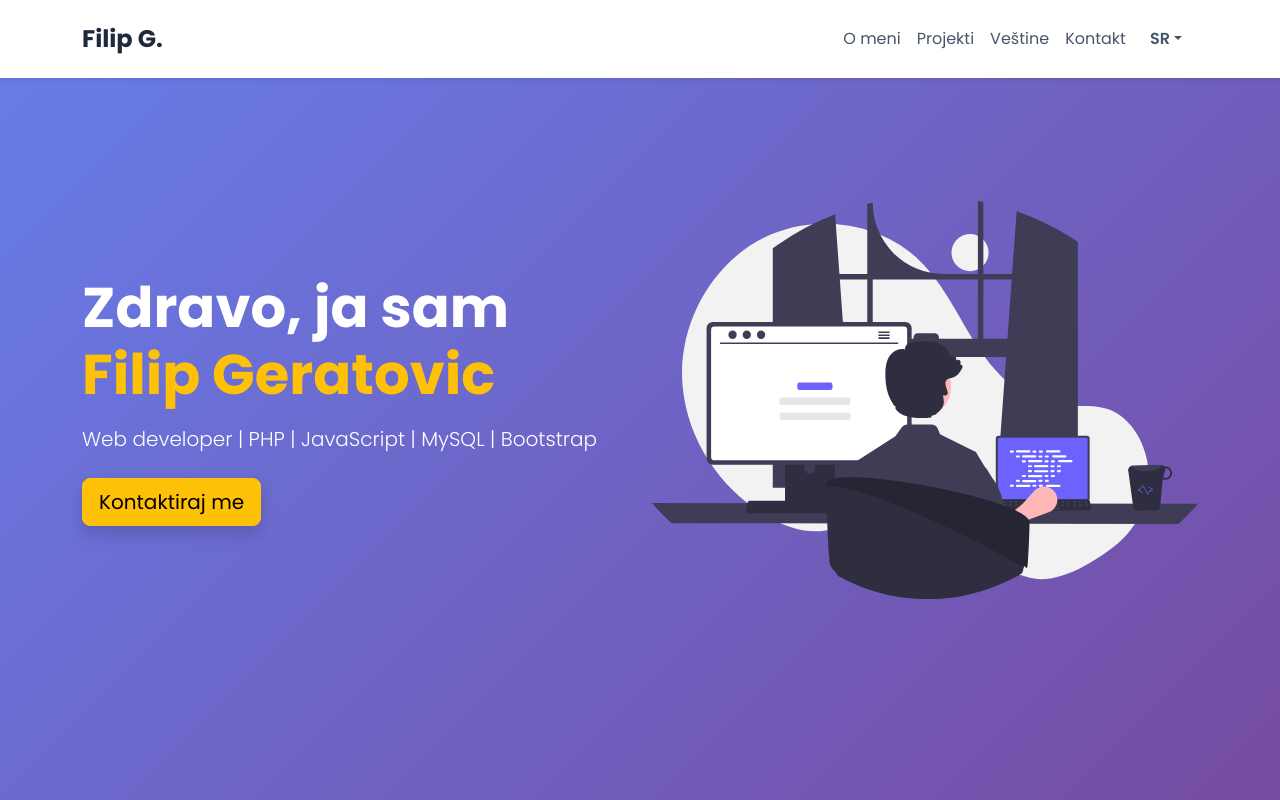
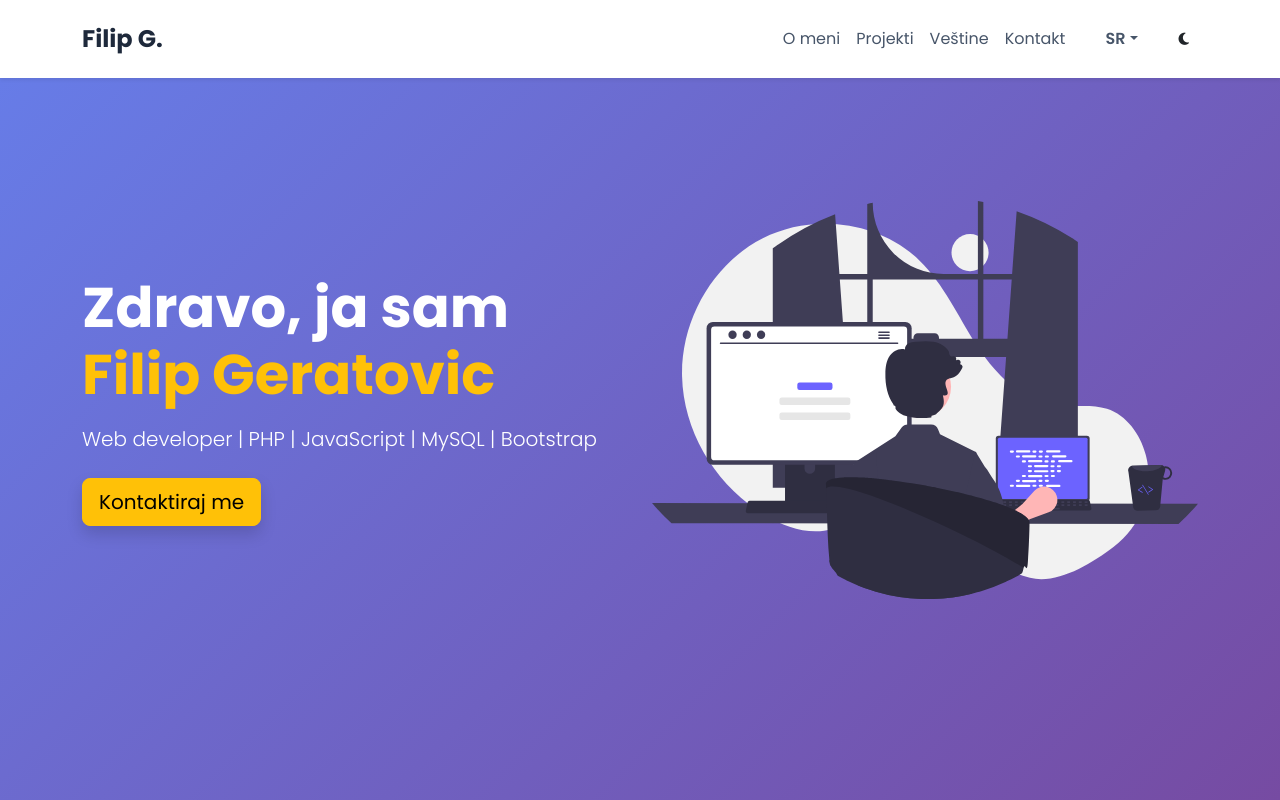
Before and after one commit to fgeratovic03/portfolio, a plain HTML site: page index.html in a window 1280 px wide. Shown: the top 800 px of the page. Drawn offline with nearby package versions, Linux system fonts and the light colour scheme; some icons are missing.

Commit message:
Update index.html

```diff
--- a/index.html
+++ b/index.html
@@ -15,7 +15,6 @@
   <link rel="stylesheet" href="https://cdn.jsdelivr.net/gh/devicons/devicon@latest/devicon.min.css">
 </head>
 <body>
-  <!-- Navbar -->
  <nav class="navbar navbar-expand-lg fixed-top shadow-sm">
   <div class="container">
     <a class="navbar-brand fw-bold" href="#" data-i18n="navbar_brand">Filip G.</a>
@@ -23,14 +22,15 @@
       <span class="navbar-toggler-icon"></span>
     </button>
     <div class="collapse navbar-collapse" id="navbarNav">
-        <ul class="navbar-nav ms-auto">
+      <ul class="navbar-nav ms-auto align-items-center">
         <li class="nav-item"><a class="nav-link" href="#about" data-i18n="nav_about">O meni</a></li>
         <li class="nav-item"><a class="nav-link" href="#projects" data-i18n="nav_projects">Projekti</a></li>
         <li class="nav-item"><a class="nav-link" href="#skills" data-i18n="nav_skills">Veštine</a></li>
         <li class="nav-item"><a class="nav-link" href="#contact" data-i18n="nav_contact">Kontakt</a></li>
-         <li class="nav-item language-selector ms-auto">
- <li class="nav-item dropdown language-selector ms-auto" style="position:relative;">
-  <button id="langBtn" class="btn btn-secondary dropdown-toggle" type="button" data-bs-toggle="dropdown" aria-expanded="false">
+
+        <!-- Language selector dropdown -->
+        <li class="nav-item dropdown language-selector ms-3" style="position:relative;">
+          <button id="langBtn" class="btn btn-secondary dropdown-toggle btn-sm" type="button" data-bs-toggle="dropdown" aria-expanded="false">
             SR
           </button>
           <ul class="dropdown-menu" aria-labelledby="langBtn" role="menu" aria-label="Language selector">
@@ -38,10 +38,18 @@
             <li><a class="dropdown-item" href="#" data-lang="en" role="menuitem">EN</a></li>
           </ul>
         </li>
+
+        <!-- Theme toggle button -->
+        <li class="nav-item ms-3">
+          <button id="theme-toggle" class="btn btn-sm" title="Toggle theme">
+            <i class="fas fa-moon"></i>
+          </button>
+        </li>
       </ul>
     </div>
   </div>
 </nav>
+
 
   <!-- Hero -->
 <!-- Hero Section -->
```
Lines whose indentation alone changed are shown as unchanged.
